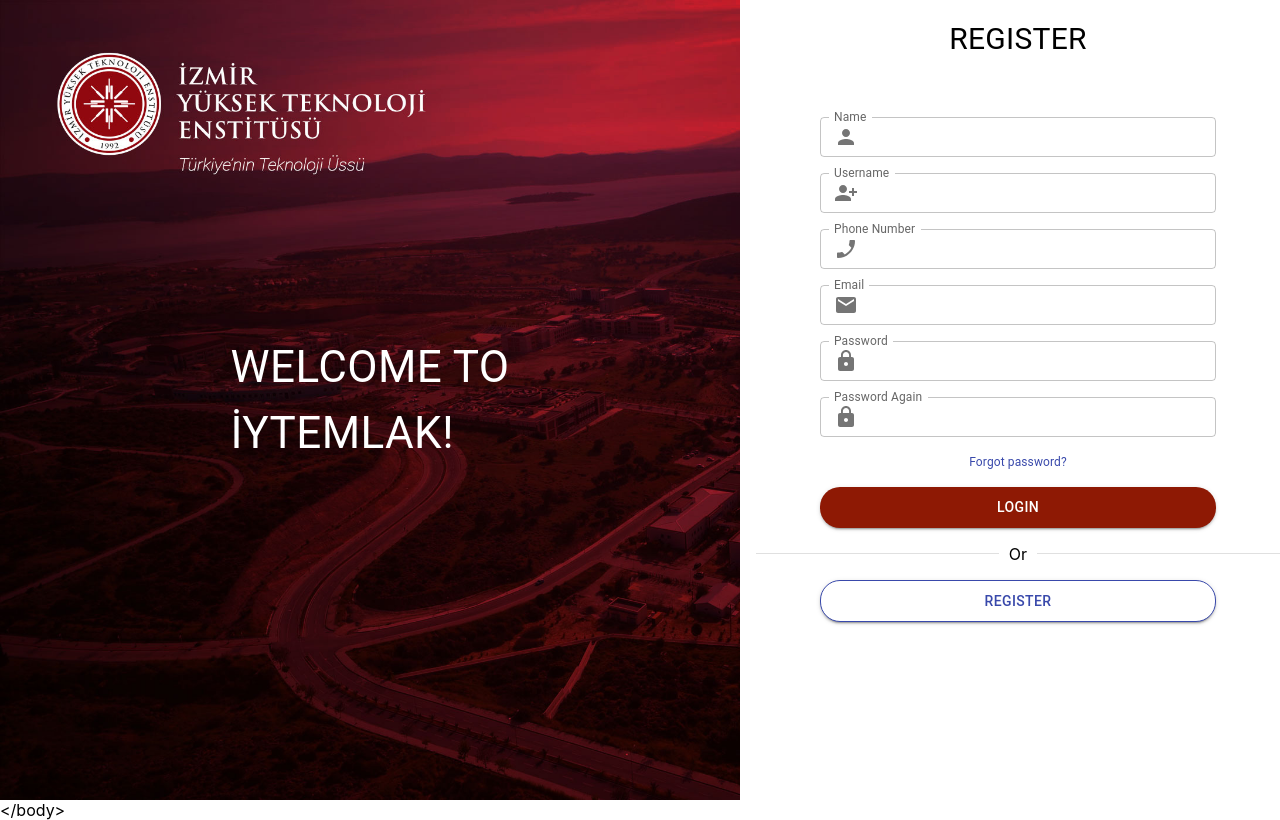
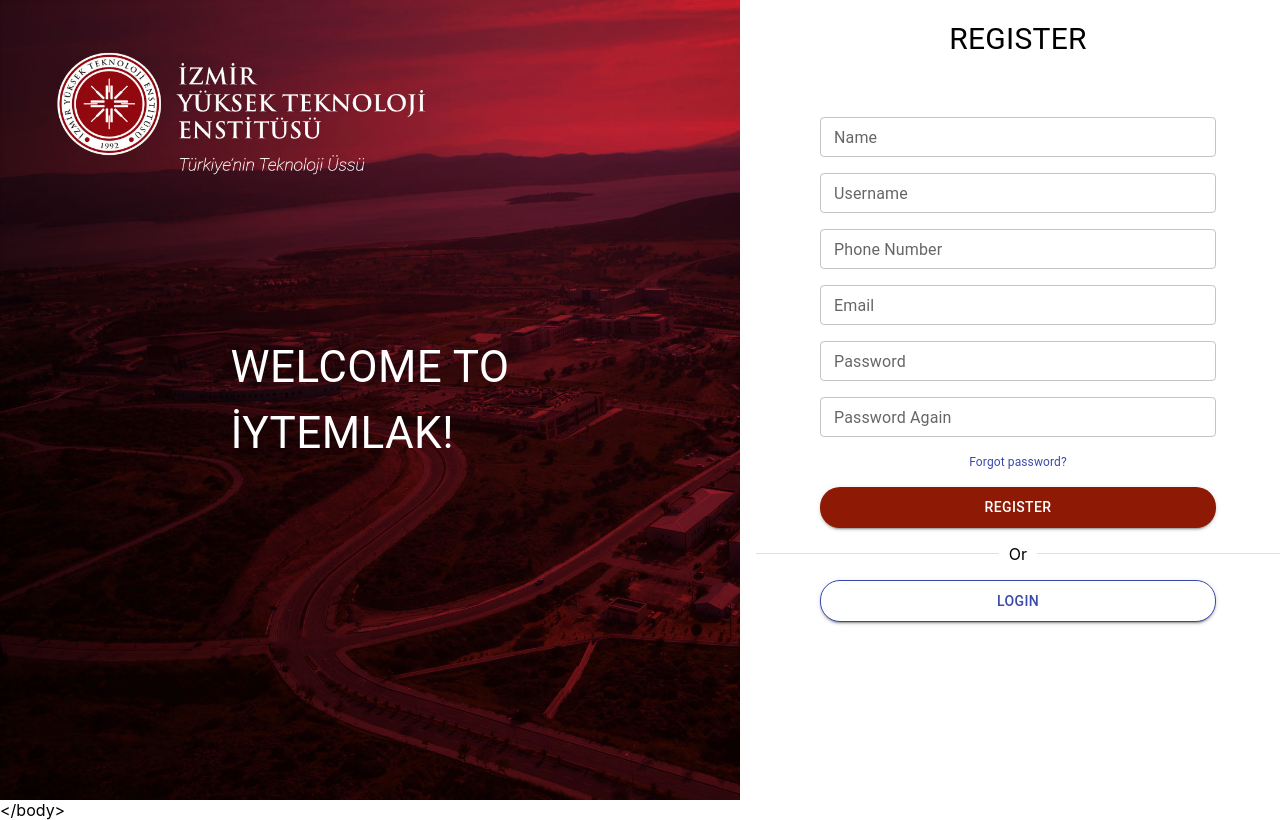
Before and after one commit to barisyenigun07/Undergraduate-Project, a React (Create React App) app in the folder frontend/: page / in a window 1280 px wide. Built offline with nearby package versions, Linux system fonts and the light colour scheme; the HTML template or start-up script is replaced by a standard one.

Commit message:
react-router-dom added

```diff
--- a/frontend/package.json
+++ b/frontend/package.json
@@ -10,8 +10,10 @@
     "@testing-library/jest-dom": "^5.16.5",
     "@testing-library/react": "^13.4.0",
     "@testing-library/user-event": "^13.5.0",
+    "history": "^5.3.0",
     "react": "^18.2.0",
     "react-dom": "^18.2.0",
+    "react-router-dom": "^6.5.0",
     "react-scripts": "^5.0.1",
     "web-vitals": "^2.1.4"
   },
--- a/frontend/src/App.js
+++ b/frontend/src/App.js
@@ -13,10 +13,12 @@ import { styled, alpha } from "@mui/material/styles";
 import InputBase from "@mui/material/InputBase";
 import AppBar2 from "./components/AppBar2";
 import Landing from "./components/Landing";
-
+import { BrowserRouter, Routes, Route, Link } from 'react-router-dom';
 
 import "./App.css";
 import Register from "./components/Register";
+import Login from "./components/Login";
+
 const Search = styled("div")(({ theme }) => ({
   position: "relative",
   borderRadius: theme.shape.borderRadius,
@@ -62,37 +64,17 @@ const StyledInputBase = styled(InputBase)(({ theme }) => ({
 function App() {
   return (
     <>
-      {/*
-      <Box sx={{ flexGrow: 1 }}>
-        <AppBar position="static">
-          <Toolbar>
-            <IconButton
-              size="large"
-              edge="start"
-              color="inherit"
-              aria-label="menu"
-              sx={{ mr: 2 }}
-              onClick={handleDrawerOpen}
-            >
-              <MenuIcon />
-            </IconButton>
-            <Typography variant="h6" component="div" sx={{ flexGrow: 1 }}>
-              İYTEM'LAK
-            </Typography>
-            <Search>
-              <SearchIconWrapper>
-                <SearchIcon />
-              </SearchIconWrapper>
-              <StyledInputBase
-                placeholder="Search…"
-                inputProps={{ "aria-label": "search" }}
-              />
-            </Search>
-            <Button color="inherit">Login</Button>
-          </Toolbar>
-        </AppBar>
-      </Box> */}
-            <Register></Register>
+    <BrowserRouter>
+    <Routes>
+      <Route path='/' element={<Register/>} />
+      <Route path='/login' element={<Login/>} />
+      <Route path='/register' element={<Register/>} />
+      <Route path='/landing' element={<div>Dashboard</div>} />
+
+    </Routes>
+    </BrowserRouter>
+
+
     </>
   );
 }
--- a/frontend/src/components/Login.js
+++ b/frontend/src/components/Login.js
@@ -111,7 +111,7 @@ const Login = () => {
 
               <Box sx={{ px: 8 }}>
                 <Button
-                  href="#"
+                  href="/login"
                   variant="contained"
                   sx={{
                     borderRadius: 5,
@@ -130,7 +130,7 @@ const Login = () => {
 
               <Box sx={{ px: 8 }}>
                 <Button
-                  href="#"
+                  href="/register"
                   variant="contained"
                   sx={{
                     color: "#3949AB",
--- a/frontend/src/components/Register.js
+++ b/frontend/src/components/Register.js
@@ -75,13 +75,6 @@ const Register = () => {
                   variant="outlined"
                   size="small"
                   sx={{ width: 1, maxWidth: "540px" }}
-                  InputProps={{
-                    startAdornment: (
-                      <InputAdornment position="start">
-                        <PersonIcon />
-                      </InputAdornment>
-                    ),
-                  }}
                 />
               </Box>
               <Box sx={{ px: 8 }}>
@@ -91,13 +84,6 @@ const Register = () => {
                   variant="outlined"
                   size="small"
                   sx={{ width: 1, maxWidth: "540px" }}
-                  InputProps={{
-                    startAdornment: (
-                      <InputAdornment position="start">
-                        <PersonAddAlt1Icon />
-                      </InputAdornment>
-                    ),
-                  }}
                 />
               </Box>
               <Box sx={{ px: 8 }}>
@@ -107,13 +93,6 @@ const Register = () => {
                   variant="outlined"
                   size="small"
                   sx={{ width: 1, maxWidth: "540px" }}
-                  InputProps={{
-                    startAdornment: (
-                      <InputAdornment position="start">
-                        <PhoneEnabledIcon />
-                      </InputAdornment>
-                    ),
-                  }}
                 />
               </Box>
               <Box sx={{ px: 8 }}>
@@ -123,13 +102,6 @@ const Register = () => {
                   variant="outlined"
                   size="small"
                   sx={{ width: 1, maxWidth: "540px" }}
-                  InputProps={{
-                    startAdornment: (
-                      <InputAdornment position="start">
-                        <EmailIcon />
-                      </InputAdornment>
-                    ),
-                  }}
                 />
               </Box>
               <Box sx={{ px: 8 }}>
@@ -139,13 +111,6 @@ const Register = () => {
                   variant="outlined"
                   size="small"
                   sx={{ width: 1, maxWidth: "540px" }}
-                  InputProps={{
-                    startAdornment: (
-                      <InputAdornment position="start">
-                        <LockIcon />
-                      </InputAdornment>
-                    ),
-                  }}
                 />
               </Box>
               <Box sx={{ px: 8 }}>
@@ -155,13 +120,6 @@ const Register = () => {
                   variant="outlined"
                   size="small"
                   sx={{ width: 1, maxWidth: "540px" }}
-                  InputProps={{
-                    startAdornment: (
-                      <InputAdornment position="start">
-                        <LockIcon />
-                      </InputAdornment>
-                    ),
-                  }}
                 />
               </Box>
               <Box>
@@ -191,14 +149,14 @@ const Register = () => {
                     maxWidth: "540px"
                   }}
                 >
-                  Login
+                  Register
                 </Button>
               </Box>
               <Divider>Or</Divider>
 
               <Box sx={{ px: 8 }}>
                 <Button
-                  href="#"
+                  href="/login"
                   variant="contained"
                   sx={{
                     color: "#3949AB",
@@ -216,8 +174,9 @@ const Register = () => {
 
                   }}
                 >
-                  Register
+                  Login
                 </Button>
+
               </Box>
             </Stack>
           </Box>
```
Also changed, not shown: 1 other file (tests, documents, lock files or other folders).
